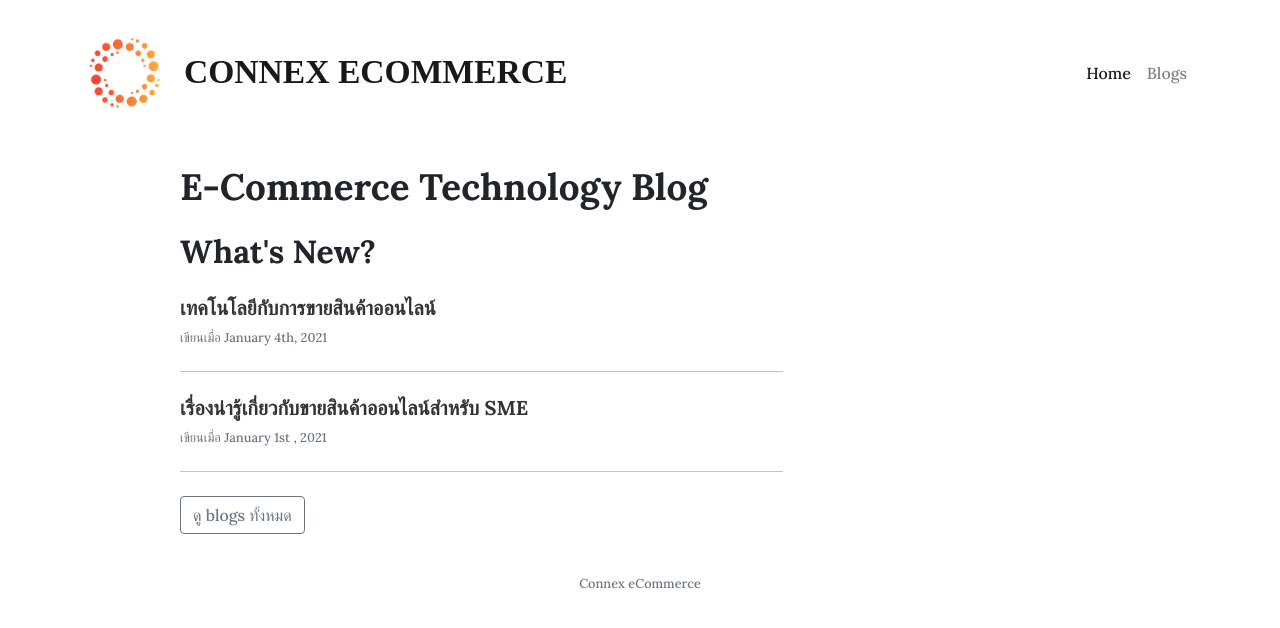
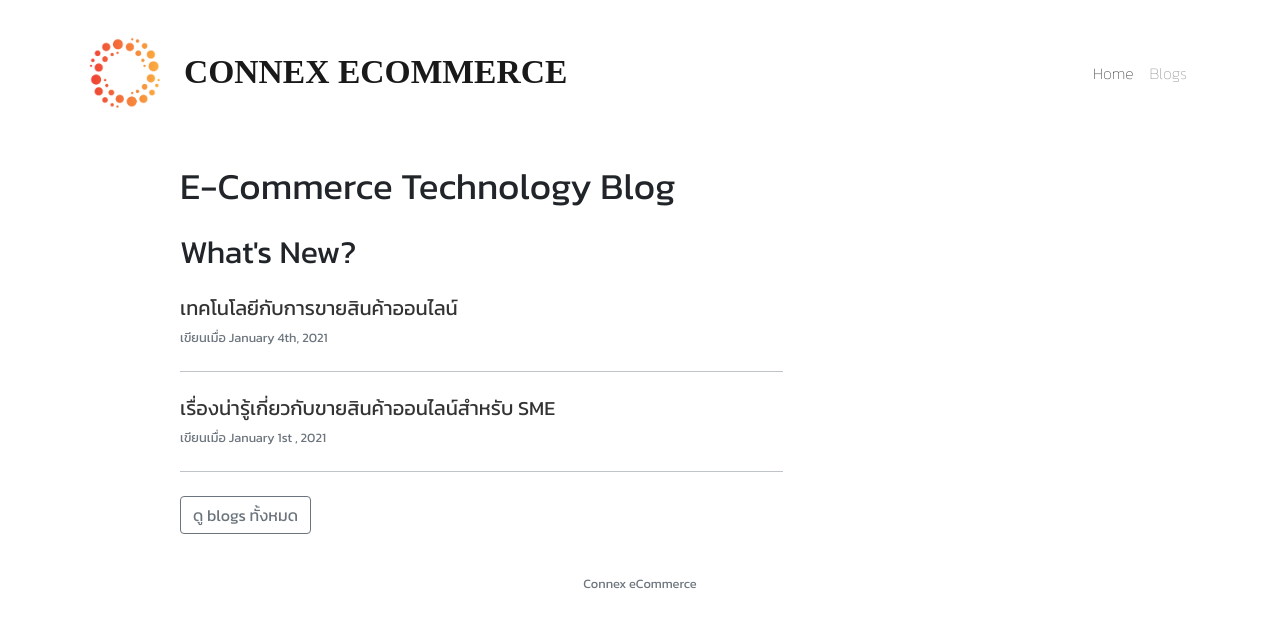
Before and after one commit to fuseecommerce/fuseecommerce.github.io, a Jekyll site: the page built from index.html, in a window 1280 px wide. Shown: the top 628 px of the page. Built offline with Jekyll 4.4.1, drawn with Linux system fonts in a browser that asks for light colours; nearby versions of some CDN libraries; some web fonts are replaced.

Commit message:
Change font

```diff
--- a/assets/css/custom.css
+++ b/assets/css/custom.css
@@ -9,13 +9,15 @@ https://cpratt.co/twitter-bootstrap-callout-css-styles/
 
 /* Google Fonts (Lora, UnifrakturCook) */
 @import url('https://fonts.googleapis.com/css2?family=Lora:ital,wght@0,500;0,700;1,500;1,700&family=UnifrakturCook:wght@700&display=swap');
+@import url('https://fonts.googleapis.com/css2?family=Kanit:wght@100;200;400&display=swap');
 
 html, body {
-  font-family: 'Lora', serif;
+  font-family: 'Kanit', sans-serif;
+  font-weight: 100;
 }
 
 h1, h2, h3, h4, h5, h6 {
-  font-weight: bold;
+  font-weight: 400;
 }
 
 h1 a, h2 a, h3 a, h4 a, h5 a, h6 a {
```
